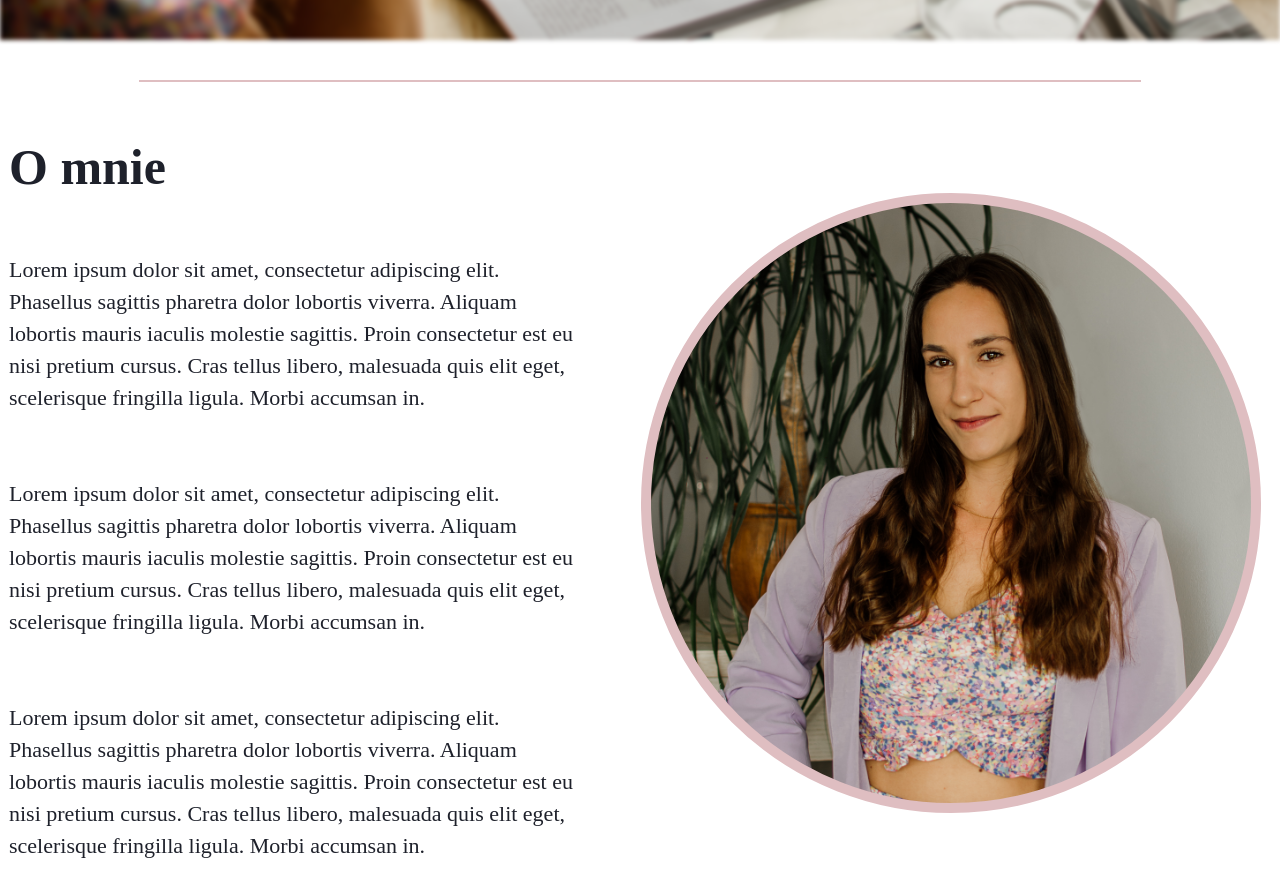
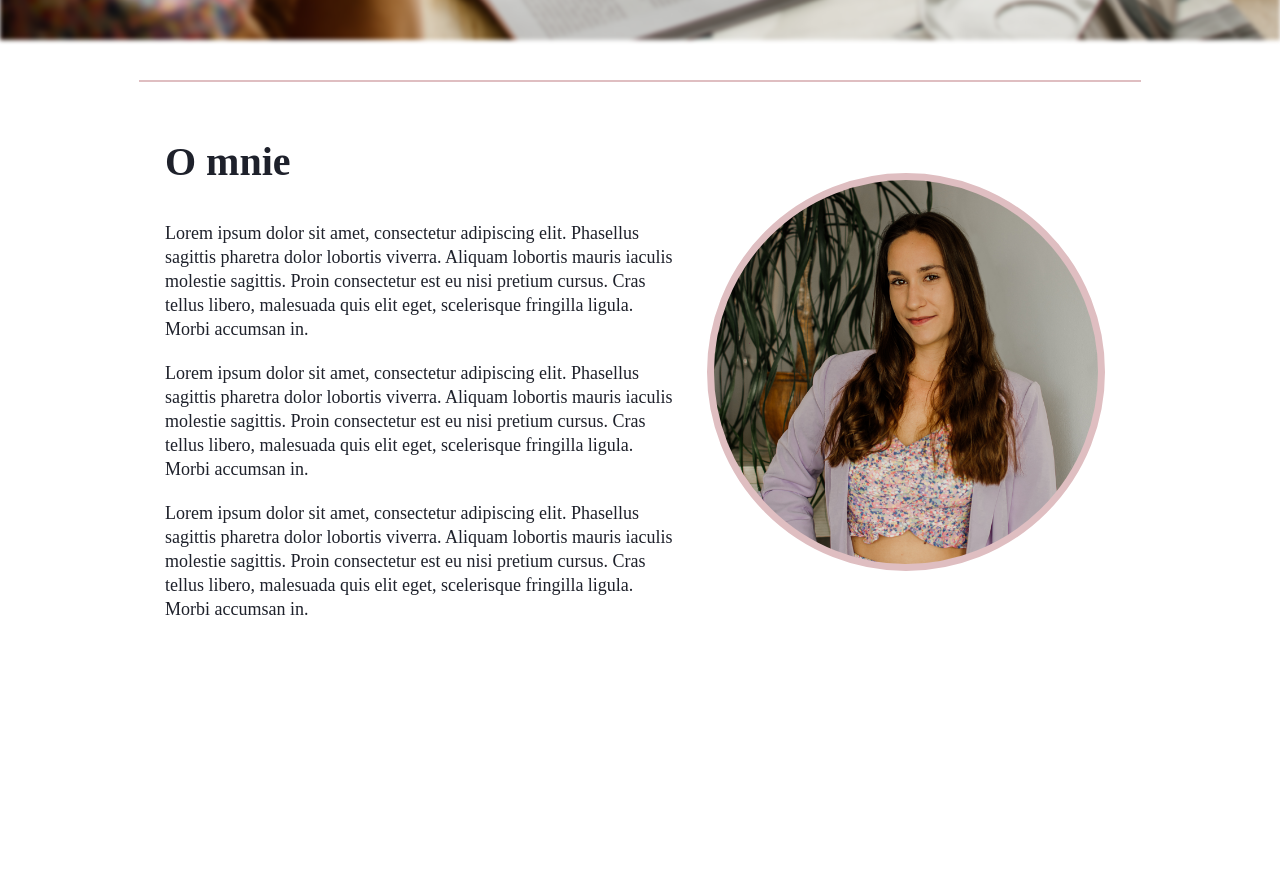
Before and after one commit to JakubPep/JakubPep.github.io, a React (Create React App) app: page / in a window 1280 px wide. Shown: the part 760-1656 px from the top of the page. After the commit the page ends 1441 px from the top, so only its background shows below. Built offline with nearby package versions, Linux system fonts and the light colour scheme; the HTML template or start-up script is replaced by a standard one.

Commit message:
about paragraph size down

```diff
--- a/src/styledComponents/about.styled.js
+++ b/src/styledComponents/about.styled.js
@@ -6,34 +6,35 @@ export const AboutContainer = styled.div`
     display: flex;
     justify-content: center;
     align-items: center;
-    gap: 46px;
+    gap: 20px;
     margin-bottom: 60px;
 `
 
 export const AboutDescription = styled.div`
     display: flex;
     flex-direction: column;
-    flex-basis: 45%;
+    flex-basis: 40%;
     gap: 20px;
     h3 {
         color: ${COLORS.font_black};
     }
     p {
-        font-size: 22px;
-        line-height: 32px;
+        font-size: 18px;
+        line-height: 24px;
         color: ${COLORS.font_black};
+        margin: 0;
     }
 `
 
 export const AboutPhoto = styled.div`
-    width: 600px;
-    height: 600px;
+    width: 30vw;
+    height: 30vw;
     margin: 10px;
 
     background-image: url(${circlePhoto});
     background-size: cover;
-    background-position: center;
+    background-position: center ;
 
-    border: 10px solid ${COLORS.light_pink};
+    border: 7px solid ${COLORS.light_pink};
     border-radius: 50%;
 `
--- a/src/styles/styles.css
+++ b/src/styles/styles.css
@@ -6,7 +6,7 @@ body {
 }
 
 .section-title {
-    font-size: 50px;
+    font-size: 40px;
     font-weight: 700;
     margin-top: 1rem;
     margin-bottom: 1rem;
```
